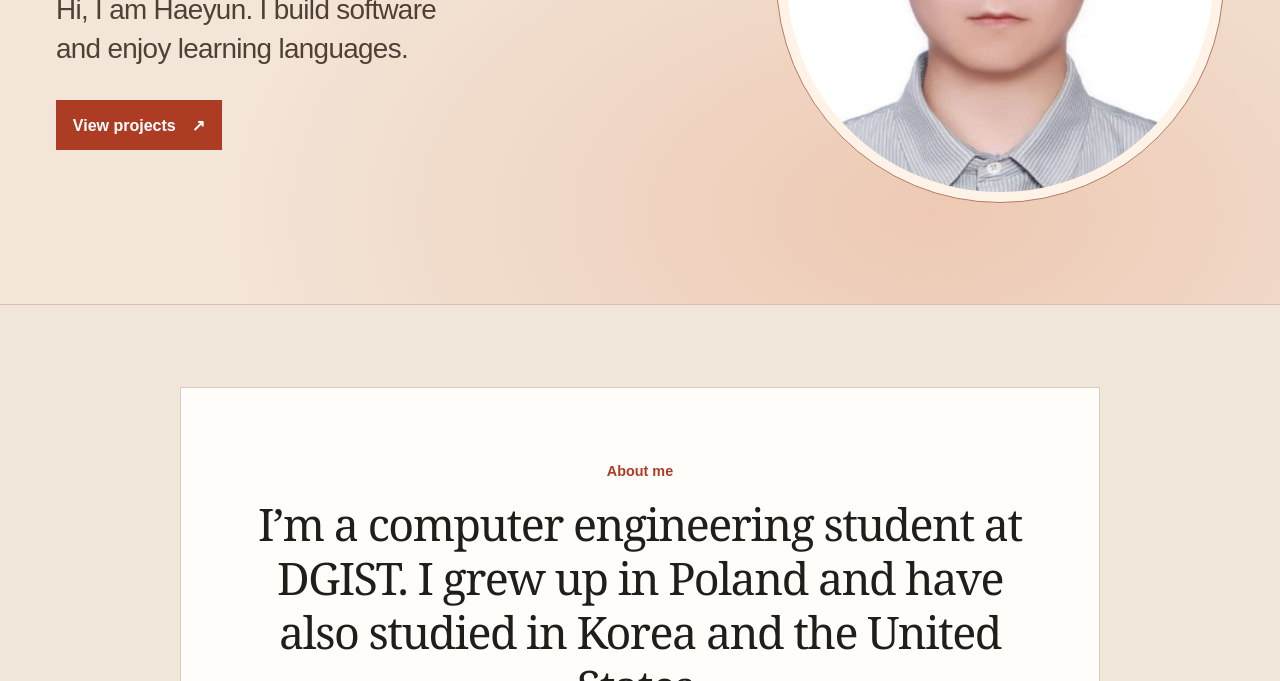
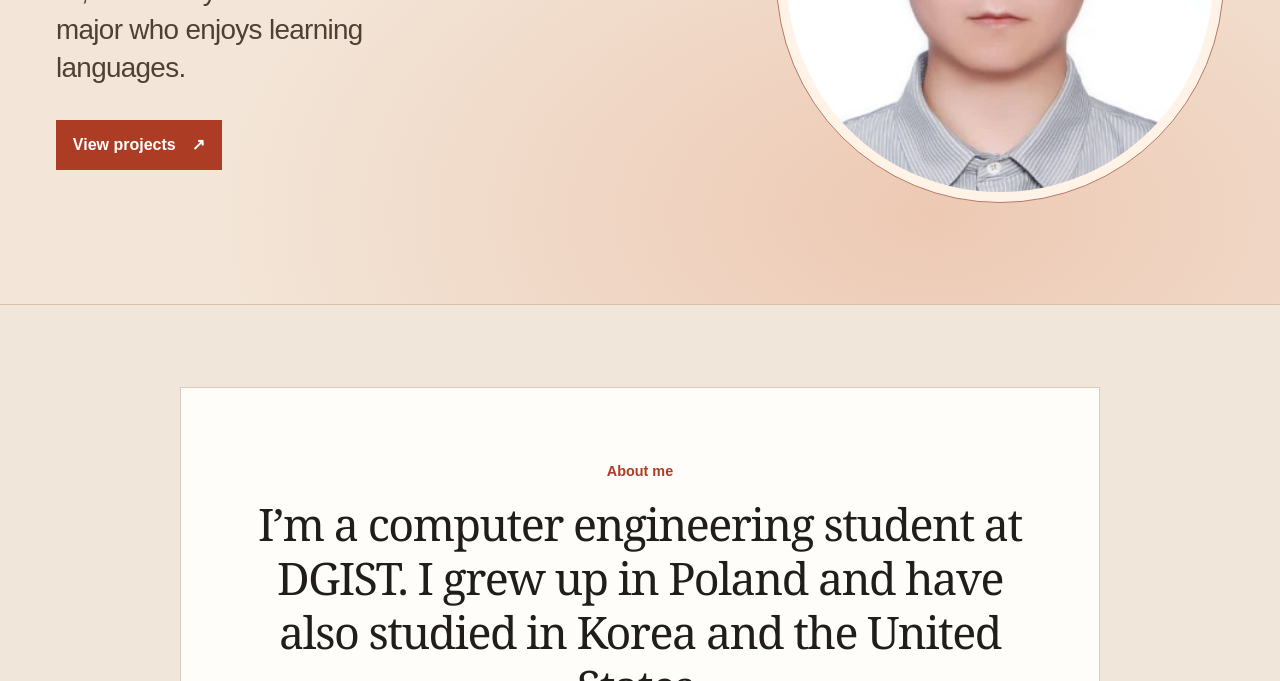
Before and after one commit to levicorp-us/levicorp-us.github.io, a plain HTML site: page index.html in a window 1280 px wide. Shown: the part 419-1100 px from the top of the page. Drawn offline with Linux system fonts and the light colour scheme.

Commit message:
Update home introduction

```diff
--- a/index.html
+++ b/index.html
@@ -27,7 +27,7 @@
       <div class="wrap hero-inner">
         <div class="hero-copy">
           <h1 id="intro">Engineering<br>&amp; Linguistics</h1>
-          <p class="hero-lead">Hi, I am Haeyun. I build software and enjoy learning languages.</p>
+          <p class="hero-lead">Hi, I am Haeyun. I am a CS major who enjoys learning languages.</p>
           <a class="button" href="./portfolio.html">View projects <span aria-hidden="true">↗</span></a>
         </div>
         <figure class="hero-image">
```
